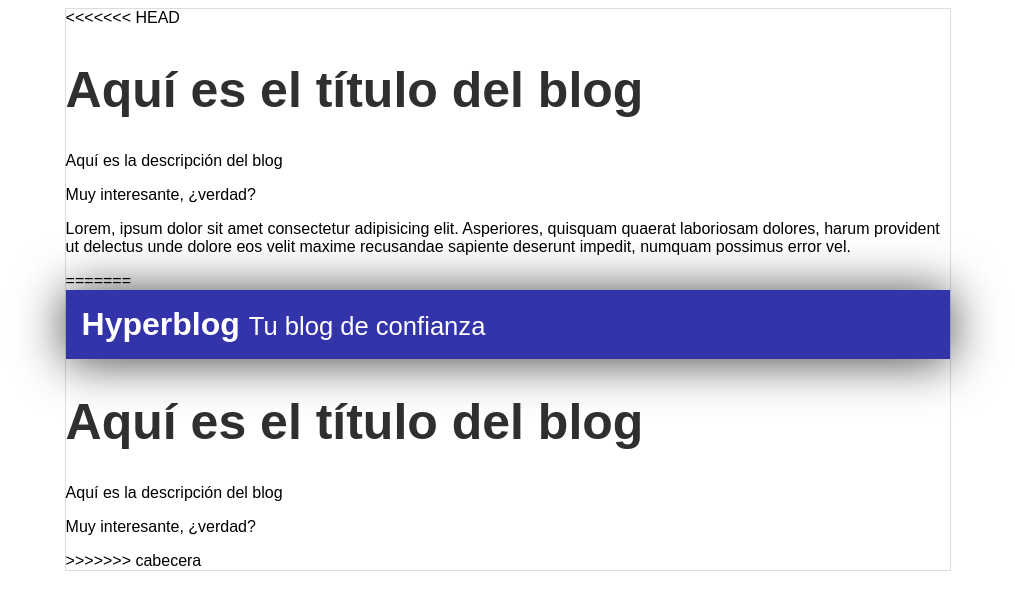
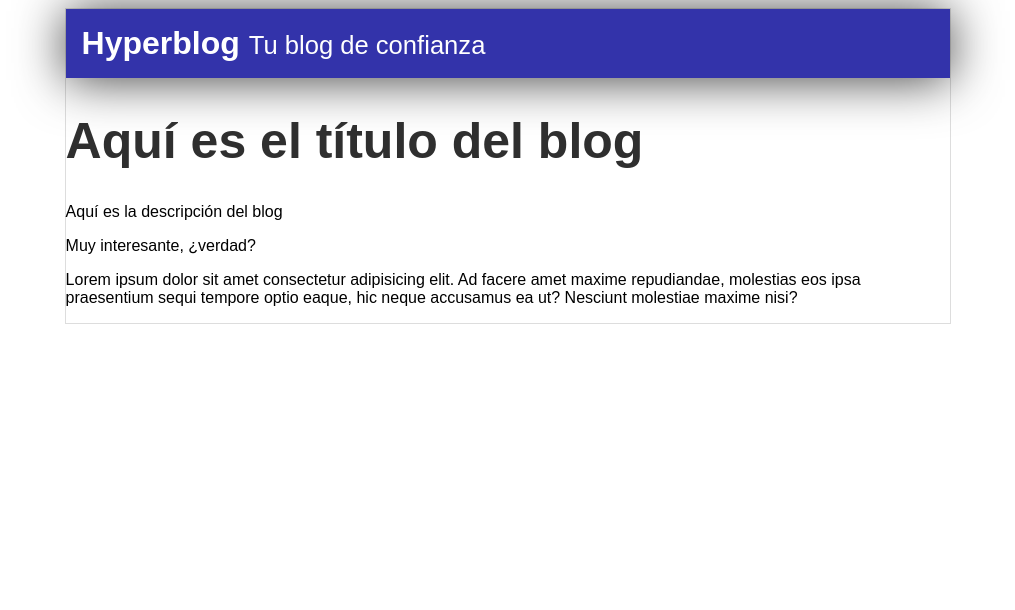
Before and after one commit to SimonArenas/Git, a plain HTML site: page index.html in a window 1280 px wide. Shown: the whole page, without its empty margins (132-1147 px from the left). Drawn offline with Linux system fonts and the light colour scheme.

Commit message:
Commit final

```diff
--- a/index.html
+++ b/index.html
@@ -9,14 +9,6 @@
   </head>
   <body>
     <div id="container">
-<<<<<<< HEAD
-      <div id="post">
-        <h1>Aquí es el título del blog</h1>
-        <p>Aquí es la descripción del blog</p>
-        <p>Muy interesante, ¿verdad?</p>
-        <p>Lorem, ipsum dolor sit amet consectetur adipisicing elit. Asperiores, quisquam quaerat laboriosam dolores, harum provident ut delectus unde dolore eos velit maxime recusandae sapiente deserunt impedit, numquam possimus error vel.</p>
-      </div>
-=======
       <div id="cabecera">
           Hyperblog
           <span id="tagline">Tu blog de confianza</span>
@@ -26,8 +18,8 @@
           <h1>Aquí es el título del blog</h1>
           <p>Aquí es la descripción del blog</p>
           <p>Muy interesante, ¿verdad?</p>
+          <p>Lorem ipsum dolor sit amet consectetur adipisicing elit. Ad facere amet maxime repudiandae, molestias eos ipsa praesentium sequi tempore optio eaque, hic neque accusamus ea ut? Nesciunt molestiae maxime nisi?</p>
         </div>
->>>>>>> cabecera
     </div>
   </body>
 </html>
```
